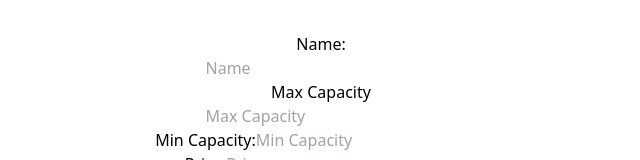
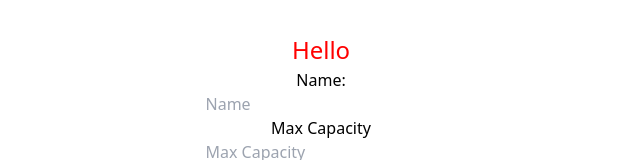
Before and after one commit to Ahmed564676786/hotel-management, a React (Vite) app: page / in a window 1280 px wide. Shown: the top 160 px of the page, without its empty margins (319-959 px from the left). Built offline with nearby package versions, Linux system fonts and the light colour scheme; no server answers; the database is empty.

Commit message:
styled-component lib add

```diff
--- a/src/pages/Cabins.jsx
+++ b/src/pages/Cabins.jsx
@@ -4,7 +4,12 @@ import { useMutation, useQuery, useQueryClient } from '@tanstack/react-query';
 import toast from 'react-hot-toast';
 import {useForm } from 'react-hook-form';
 
+
+import styled from 'styled-components';
+
+import { Heading } from '../ui/Heading';
 function Cabins() {
+
 
 
 
@@ -77,7 +82,7 @@ function Cabins() {
 
      <div className='flex flex-col  lg:flex-col'>
 
-
+      <Heading type="h2" color="red" >Hello</Heading>
       <div >
 
          <div className=" bg-gray-700   p-6 text-white">
--- /dev/null
+++ b/src/ui/Heading.js
@@ -0,0 +1,37 @@
+import styled, { css } from "styled-components";
+
+
+
+export const Heading = styled.h1`
+  /* Heading sizes */
+  ${(props) =>
+    props.type === "h1" &&
+    css`
+      font-size: 2rem;
+    `}
+
+  ${(props) =>
+    props.type === "h2" &&
+    css`
+      font-size: 1.5rem;
+    `}
+
+  /* Colors */
+  ${(props) =>
+    props.color === "yellow" &&
+    css`
+      color: yellow;
+    `}
+
+  ${(props) =>
+    props.color === "red" &&
+    css`
+      color: red;
+    `}
+
+  ${(props) =>
+    props.color === "blue" &&
+    css`
+      color: blue;
+    `}
+`;
```
